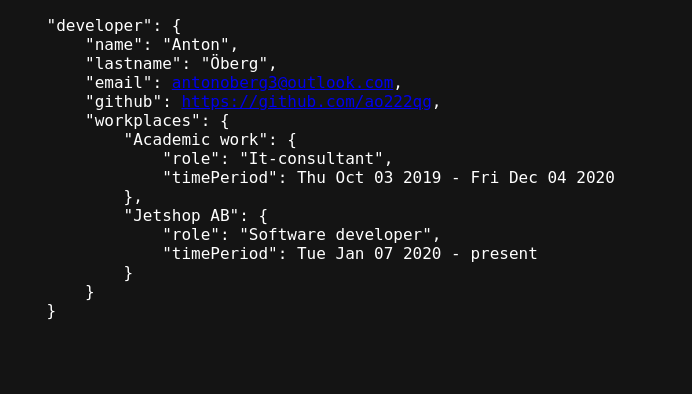
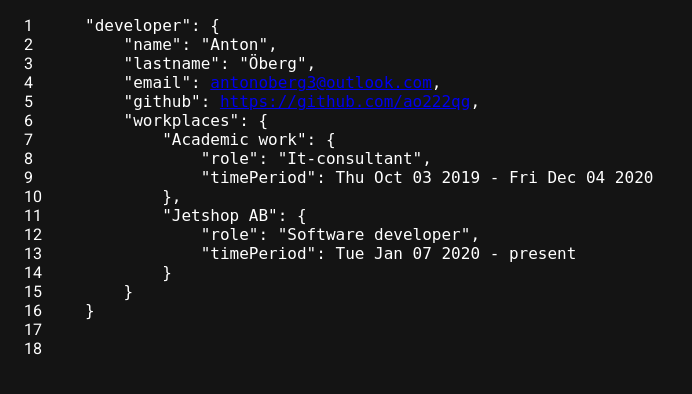
Before and after one commit to antober/my-site, a PHP site: page / in a window 1280 px wide. Shown: the top 394 px of the page, without its empty margins (0-692 px from the left). Run offline with PHP 8.4, Linux system fonts and the light colour scheme.

Commit message:
Updated content.

```diff
--- a/home.html
+++ b/home.html
@@ -9,6 +9,8 @@
     <title>Anton Öberg</title>
 </head>
 <body>
+    <ol id="list"></ol>
+    <div id="main-content">
         <pre>
         "developer": {
             "name": "Anton",
@@ -26,7 +28,10 @@
                 }
             }
         }
+        <span id="cursor">|</span>
     </pre>
+    </div>
+
 </body>
 <script src="./script.js"></script>
 </html>
--- a/script.js
+++ b/script.js
@@ -1,13 +1,38 @@
 const academicWork = [new Date(2019, 9, 3), new Date(2020, 11, 4)]
 const jetshop = [new Date(2020, 0, 7), "present"]
+var cursor = true;
+var speed = 500;
+
+
+function CreateRowNumbers()
+{
+    let rows = 18
+    for(let i = 0; i < rows; i++) {
+        let number = document.createElement("li");
+        number.id = 'number';
+        document.getElementById("list").appendChild(number);
+    }
+}
 
 function GetWorkDates(dates) {
-    if(dates[1] === "present")
+    if (dates[1] === "present")
     {
         return dates[0].toDateString() + " - " + dates[1];
     }
     return dates[0].toDateString() + " - " + dates[1].toDateString();
 }
 
+setInterval(() => {
+    if (cursor) {
+        document.getElementById('cursor').style.opacity = 0;
+        cursor = false;
+    } else {
+        document.getElementById('cursor').style.opacity = 1;
+        cursor = true;
+    }
+}, speed);
+
+CreateRowNumbers()
+
 document.getElementById("workDatesAcademicWork").innerHTML = GetWorkDates(academicWork);
 document.getElementById("workDatesJetshop").innerHTML = GetWorkDates(jetshop);
--- a/style.css
+++ b/style.css
@@ -4,3 +4,29 @@ body {
     background-color: #141414;
     color: white;
 }
+
+#main-content {
+
+    margin: 0;
+    padding: 0;
+}
+
+ol {
+    position: absolute;
+    left: 0;
+    top: 0;
+    list-style: none;
+    counter-reset: li
+}
+
+li::before {
+    content: counter(li);
+    color: white;
+    display: inline-block;
+    width: 1em;
+    margin-left: -1em
+}
+
+li {
+    counter-increment: li
+}
```
Lines whose indentation alone changed are shown as unchanged.
